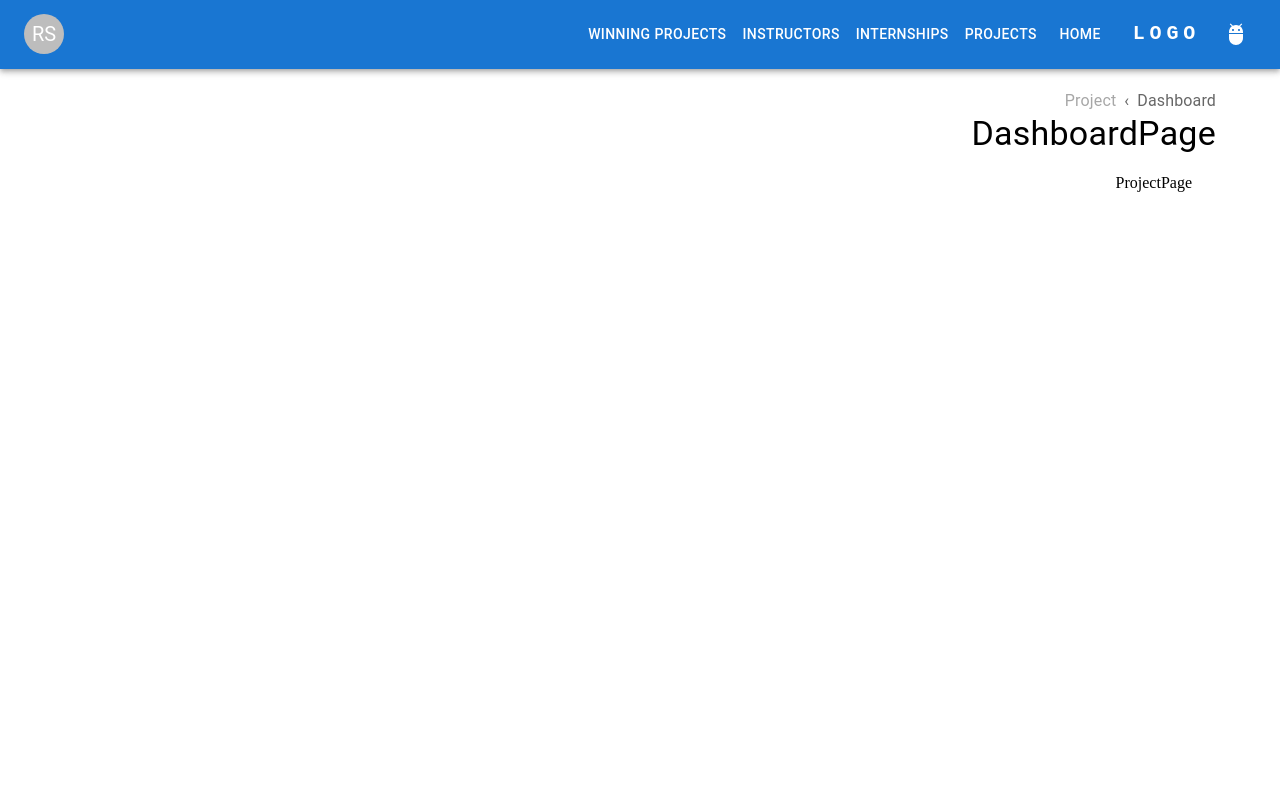
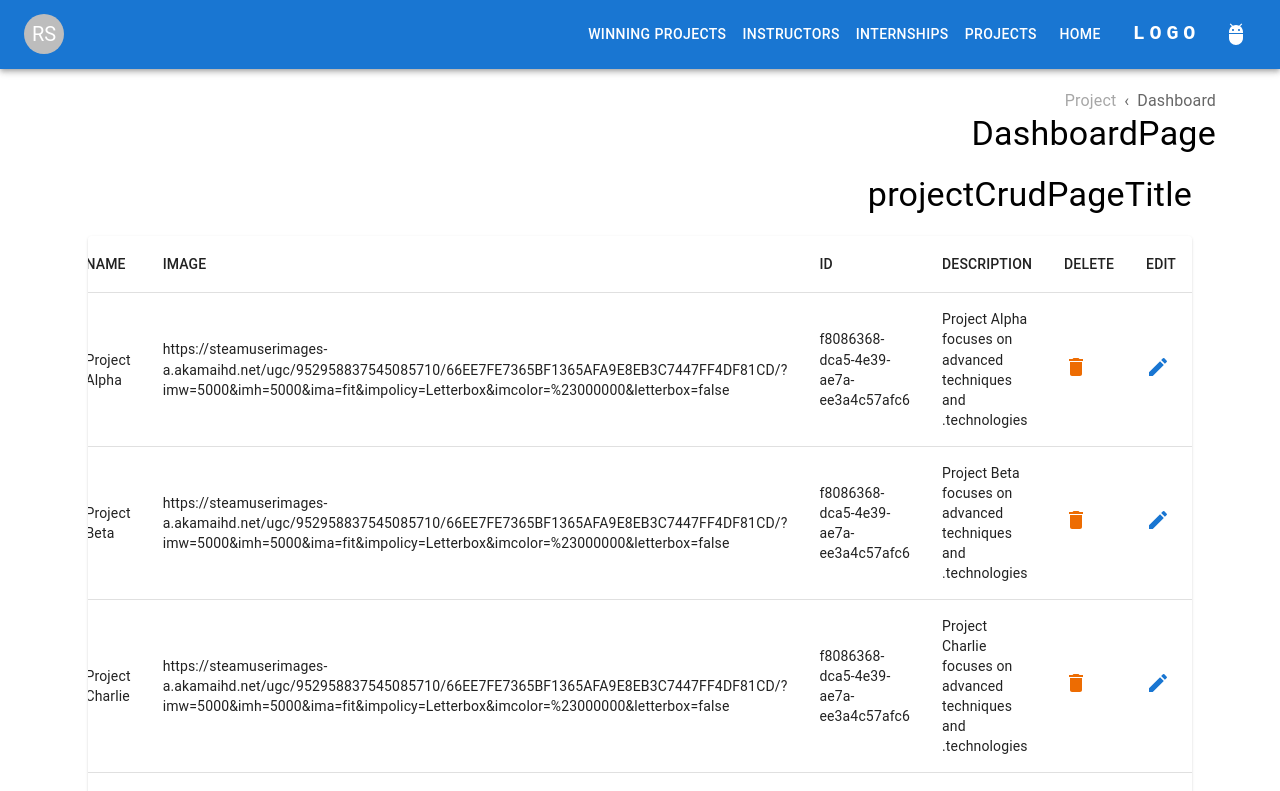
Before and after one commit to Darkmift/THE_CRM, a React (Vite) app in the folder client/: page /dashboard/project in a window 1280 px wide. Shown: the top 791 px of the page. Built offline with nearby package versions, Linux system fonts and the light colour scheme.

Commit message:
[crud-form-feature] project crud

```diff
--- a/client/src/pages/Dashboard/Project/index.tsx
+++ b/client/src/pages/Dashboard/Project/index.tsx
@@ -1,9 +1,58 @@
-import { Container } from '@mui/material';
 import { useTranslation } from 'react-i18next';
+import * as Yup from 'yup';
+import mockProjects from '@/mockData/projects.json';
+import CrudDashboard from '@/components/common/partial-views/CrudDashboard';
+import type { FieldParam, YupCustomFormData } from '@/types/index.type';
+
+const initialValues = { id: undefined, Project: 0, isEnabled: false };
+
+const schema = Yup.object({
+  name: Yup.string().required('name is required'),
+  image: Yup.string().required('image is required'), //TODO: apply file input logic
+  description: Yup.string().required('image is required'),
+});
+
+const fields: FieldParam[] = [
+  {
+    name: 'name',
+    order: 1,
+    type: 'simple',
+  },
+  {
+    name: 'image',
+    order: 2,
+    type: 'simple',
+  },
+  {
+    name: 'description',
+    order: 3,
+    type: 'simple',
+  },
+];
 
 function ProjectDashboardPage() {
   const { t } = useTranslation();
-  return <Container sx={{ padding: '20px' }}>{t('ProjectPage')}</Container>;
+
+  const handleSubmit = async (item: YupCustomFormData) => {
+    console.log('🚀 ~ file: index.tsx:37 ~ handleSubmit ~ item:', item);
+    return { success: true, message: 'dummy text' };
+  };
+
+  return (
+    <CrudDashboard
+      formInitialState={initialValues}
+      dataSet={mockProjects}
+      tableRemoveHandler={(item) => {
+        console.log('remove handler:', item);
+      }}
+      viewTitle={t('projectCrudPageTitle')}
+      addBtnText={t('addProject')}
+      formTitle={t('projectFormTitle')}
+      fields={fields}
+      schema={schema}
+      processCrudFn={handleSubmit}
+    />
+  );
 }
 
 export default ProjectDashboardPage;
```
